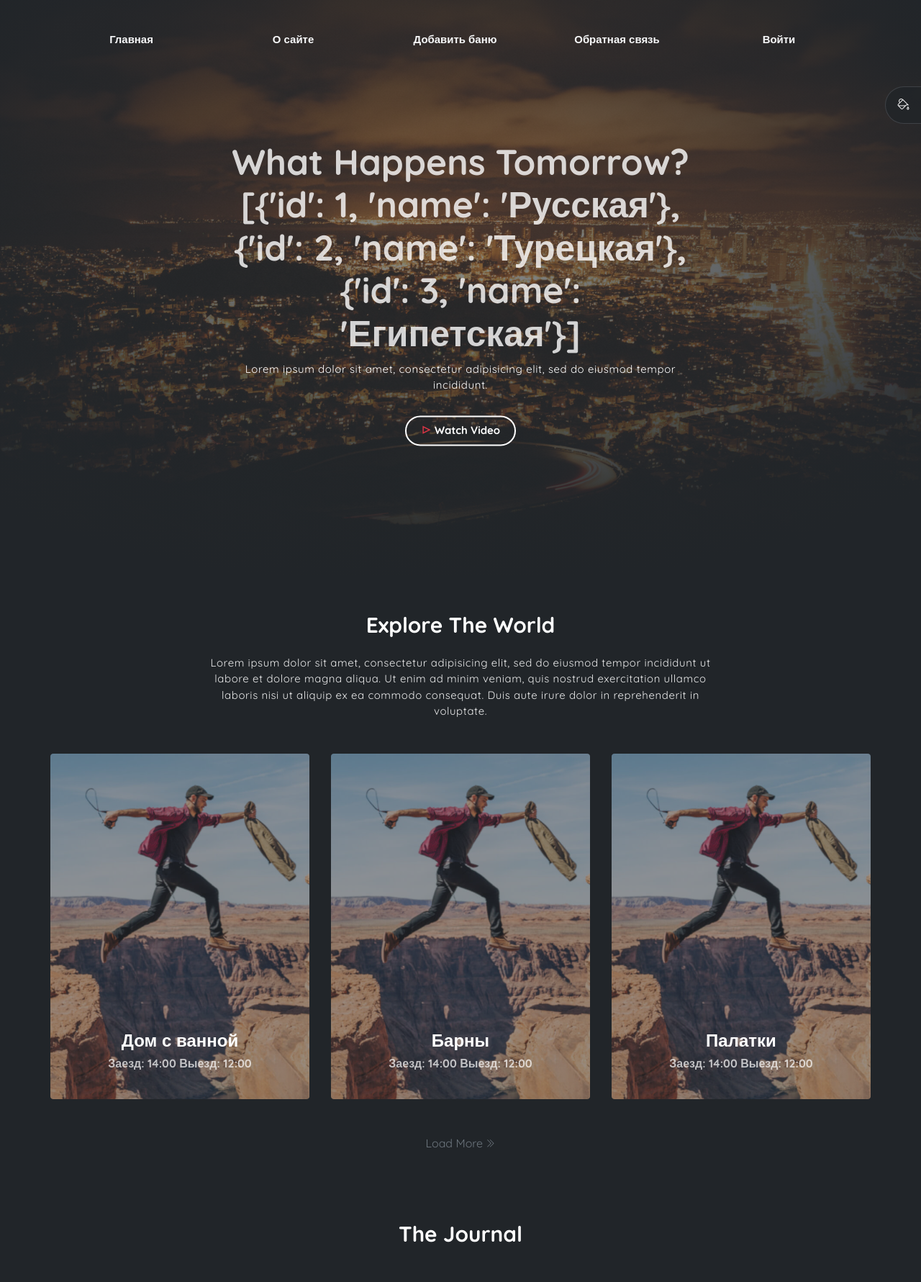
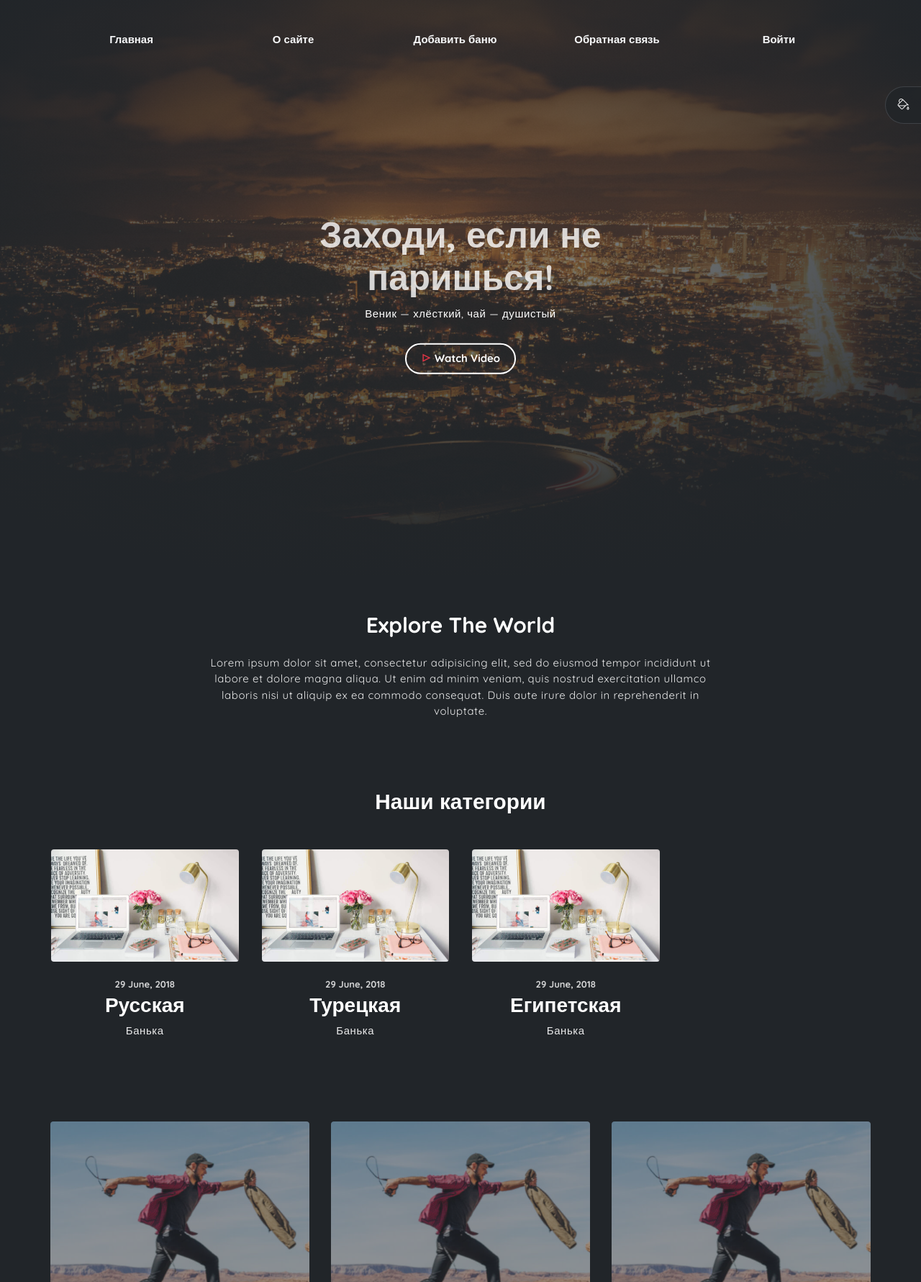
Before and after one commit to MihailTarbeev/Django-site-baths, a Django app: page / in a window 1280 px wide. Shown: the top 1781 px of the page at 72% size. Run offline with Django 5.2, Linux system fonts and the light colour scheme; some libraries are stand-ins or nearby versions.

Commit message:
eights commit

```diff
--- a/sitehuman/baths/templates/baths/includes/list_categories.html
+++ b/sitehuman/baths/templates/baths/includes/list_categories.html
@@ -1,13 +1,18 @@
 {% load static %}
-{% for c in cats %}
-<div class="col-md-6">
-    <a href="{% url 'category' c.id %}" class="card">
+{% for cat in cats %}
+<div class="col-md-3">
+
+    <a href="{% url 'category' cat.id %}" class="card">
         <img src="{% static 'baths/imgs/blog-2.jpg' %}" class="card-img">
         <div class="card-body">
             <h6 class="card-subtitle">29 June, 2018</h6>
-            <h3 class="card-title">{{ c.name }}</h3>
-            <p>Lorem ipsum dolor sit amet, consectetur adipisicing elit, sed do eiusmod
-                tempor incididunt ut labore et dolore magna aliqua.</p>
+            {% if cat_selected.cat_id == cat.id %}
+            <h3 class="selected" style="color:red" >{{ cat.name }}</h3>
+            {% else %}
+            <h3 class="selected">{{ cat.name }}</h3>
+
+            {% endif %}
+            <p>Банька</p>
         </div>
     </a>
 </div>
--- a/sitehuman/baths/templates/baths/index.html
+++ b/sitehuman/baths/templates/baths/index.html
@@ -18,11 +18,11 @@
 <header class="header">
     <div class="overlay"></div>
     <div class="header-content">
-            <h1 class="header-title">What Happens Tomorrow? <br> {% get_categories %}</h1>
-            <p class="header-subtitle">Lorem ipsum dolor sit amet, consectetur adipisicing elit, sed do eiusmod
-            tempor incididunt.</p>
+        <h1 class="header-title">Заходи, если не паришься!</h1>
+        <p class="header-subtitle">Веник — хлёсткий, чай — душистый</p>
 
-            <button class="btn btn-theme-color modal-toggle"><i class="ti-control-play text-danger"></i> Watch Video</button>
+        <button class="btn btn-theme-color modal-toggle"><i class="ti-control-play text-danger"></i> Watch Video
+        </button>
 
     </div>
 </header><!-- end of page header -->
@@ -46,6 +46,18 @@
             consequat. Duis aute irure dolor in reprehenderit in voluptate.</p>
     </div>
 
+
+    <div class="col-md-10 col-lg-8 m-auto">
+        <h6 class="title mb-4 mt-5 pt-5">Наши категории</h6>
+        <p class="mb-5"></p>
+    </div>
+
+    <!-- row -->
+    <div class="row mb-5">
+        {% show_categories cat_id %}
+    </div><!-- end of row -->
+
+
     <!-- row -->
     <div class="row mb-4">
 
@@ -57,16 +69,6 @@
 
     <a href="#">Load More <i class="ti-angle-double-right angle"></i></a>
 
-
-        <div class="col-md-10 col-lg-8 m-auto">
-            <h6 class="title mb-4 mt-5 pt-5">The Journal</h6>
-            <p class="mb-5">{% get_categories as cat %}</p>
-        </div>
-
-        <!-- row -->
-        <div class="row mb-5">
-            {%  show_categories %}
-        </div><!-- end of row -->
 
     <a href="#">All Posts <i class="ti-angle-double-right angle"></i></a>
 
@@ -82,15 +84,18 @@
             <p class="mb-5">Feel Free To Drop Us A Line.</p>
             <form action="" class="form-group">
                 <input type="text" size="50" class="form-control" placeholder="Your Name" required>
-                    <input type="email" class="form-control" placeholder="Enter Email"requried>
-                    <textarea name="comment" id="comment" rows="6"   class="form-control" placeholder="Write Something"></textarea>
+                <input type="email" class="form-control" placeholder="Enter Email" requried>
+                <textarea name="comment" id="comment" rows="6" class="form-control"
+                          placeholder="Write Something"></textarea>
                 <input type="submit" value="Send Message" class="form-control">
             </form>
         </div>
 
         <!-- footer -->
         <footer class="footer">
-                <p class="infos">&copy; <script>document.write(new Date().getFullYear())</script>, Made with <i class="ti-heart text-danger"></i> by <a href="http://www.devcrud.com">DevCRUD</a></p>
+            <p class="infos">&copy;
+                <script>document.write(new Date().getFullYear())</script>
+                , Made with <i class="ti-heart text-danger"></i> by <a href="http://www.devcrud.com">DevCRUD</a></p>
             <span>|</span>
             <div class="links">
                 <a href="#">About</a>
--- a/sitehuman/baths/templatetags/baths_tags.py
+++ b/sitehuman/baths/templatetags/baths_tags.py
@@ -10,6 +10,6 @@ def get_categories():
 
 
 @register.inclusion_tag('baths/includes/list_categories.html')
-def show_categories():
+def show_categories(cat_selected=0):
     cats = views.cats_db
-    return {'cats': cats}
+    return {'cats': cats, 'cat_selected': cat_selected}
--- a/sitehuman/baths/urls.py
+++ b/sitehuman/baths/urls.py
@@ -11,5 +11,4 @@ urlpatterns = [
     path('login/', views.login, name='login'),
     path('bath/<int:bath_id>/', views.show_bath, name='bath'),
     path('categories/<int:cat_id>/', views.show_category, name='category'),
-
 ]
--- a/sitehuman/baths/views.py
+++ b/sitehuman/baths/views.py
@@ -64,10 +64,11 @@ cats_db = [
     {'id': 3, 'name': 'Египетская'},
 ]
 
-def index(request):
+
+def index(request, cat_id=None):
     # t = render_to_string('baths/index.html')
     # return HttpResponse(t)
-    data = {'title': 'Главная', 'menu': menu, 'baths': baths}
+    data = {'title': 'Главная', 'menu': menu, 'baths': baths, 'cat_id': cat_id}
     return render(request, 'baths/index.html', context=data)
 
 
@@ -93,7 +94,7 @@ def login(request):
 
 
 def show_category(request, cat_id):
-    return index(request)
+    return index(request, {"cat_id": cat_id})
 
 
 def page_not_found(request, exception):
```
Lines whose indentation alone changed are shown as unchanged.
